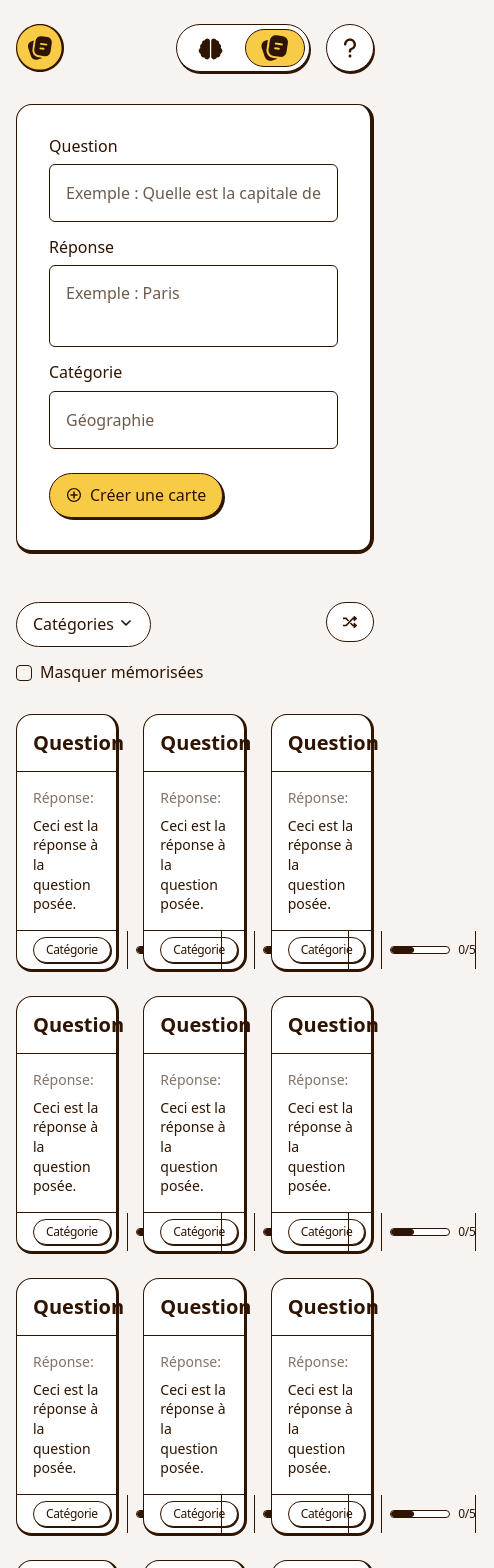
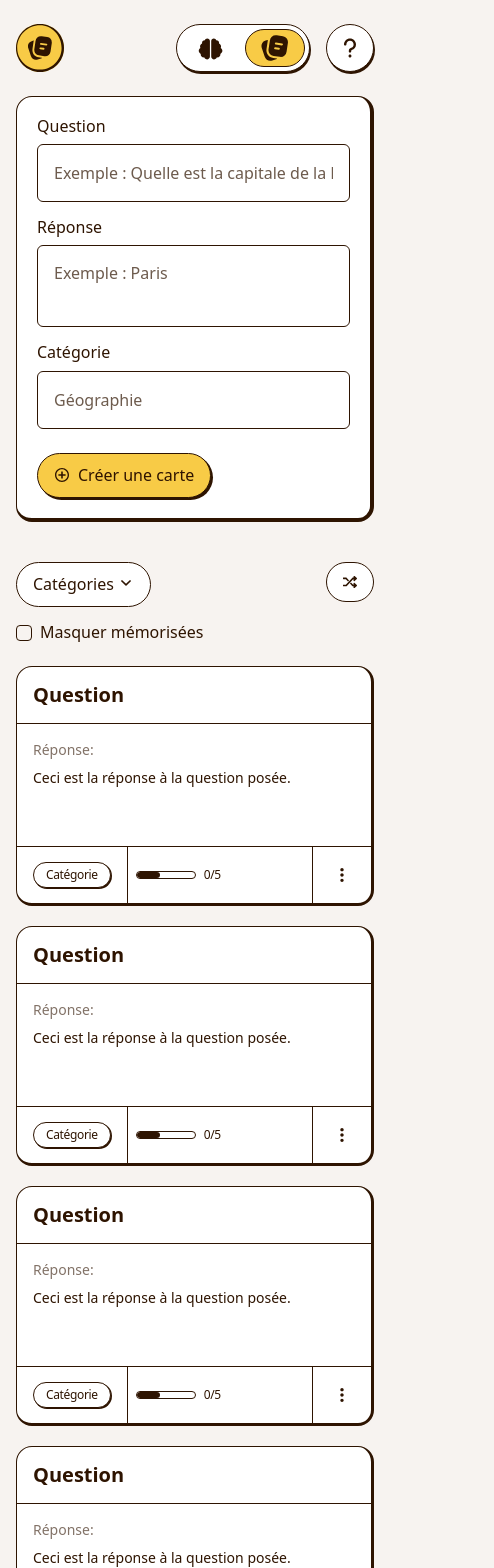
Before and after one commit to LucDub-code/memocartes, a Next.js app: page /cards in a window 390 px wide. Shown: the top 1568 px of the page, 494 px wide, since content can reach past the window. Built offline with nearby package versions, Linux system fonts and the light colour scheme.

Commit message:
feat(cards): complete responsive layout for cards page

```diff
--- a/app/cards/page.tsx
+++ b/app/cards/page.tsx
@@ -8,7 +8,7 @@ import ToastContainer from "@/app/components/toast/ToastContainer"
 
 export default function CardsPage() {
   return (
-    <main className="flex flex-col w-full gap-8 pt-8">
+    <main className="flex flex-col w-full gap-6 pt-6 lg:gap-8 lg:pt-8 pb-26">
       <h1 className="sr-only">Mes cartes</h1>
       <CardForm />
       <CardToolbar className="pt-4" store="cards" />
--- a/app/components/cards/Card.tsx
+++ b/app/components/cards/Card.tsx
@@ -2,7 +2,7 @@ import CardMenu from "./CardMenu"
 
 export default function Card() {
   return (
-    <article className="flex flex-col max-w-99.5 w-full h-64.5 border border-ink rounded-2xl strokes-md bg-white">
+    <article className="flex flex-col sm:max-w-md lg:max-w-99.5 w-full h-60 sm:h-74 lg:h-64.5 border border-ink rounded-2xl strokes-md bg-white">
       <div className="p-4 border-b border-ink">
         <p className="text-preset-3">Question</p>
       </div>
--- a/app/components/cards/CardForm.tsx
+++ b/app/components/cards/CardForm.tsx
@@ -7,7 +7,7 @@ export default function CardForm() {
   const { showToast } = useToastStore()
 
   return (
-    <form className="flex flex-col w-full p-8 bg-white border max-w-310 border-ink rounded-2xl strokes-lg">
+    <form className="flex flex-col w-full p-5 bg-white border sm:p-6 lg:p-8 max-w-310 border-ink rounded-2xl strokes-lg">
       <div className="flex flex-col gap-2 mb-4">
         <label htmlFor="question" className="text-preset-4-medium">Question</label>
         <input type="text" id="question" name="question" className="p-4 border rounded-md cursor-pointer border-ink hover:shadow-[2px_2px_0_var(--ink)] focus:outline-none focus:border-blue focus:shadow-[2px_2px_0_var(--blue)]" placeholder="Exemple : Quelle est la capitale de la France ?" required />
--- a/app/components/cards/CardGrid.tsx
+++ b/app/components/cards/CardGrid.tsx
@@ -20,7 +20,7 @@ export default function CardGrid() {
 
   return (
     <>
-      <div className="grid grid-cols-3 gap-6 mb-8">
+      <div className="grid gap-5 mb-8 sm:grid-cols-2 lg:grid-cols-3 sm:gap-6">
         {cardsToShow.map((id) => (
           <Card key={id} />
         ))}
```
